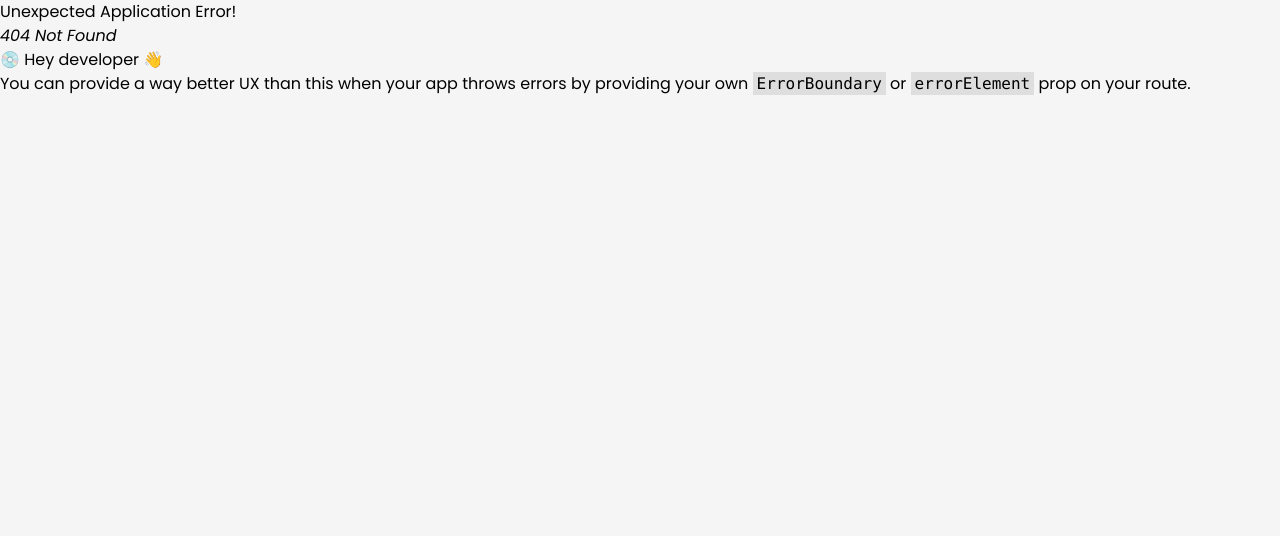
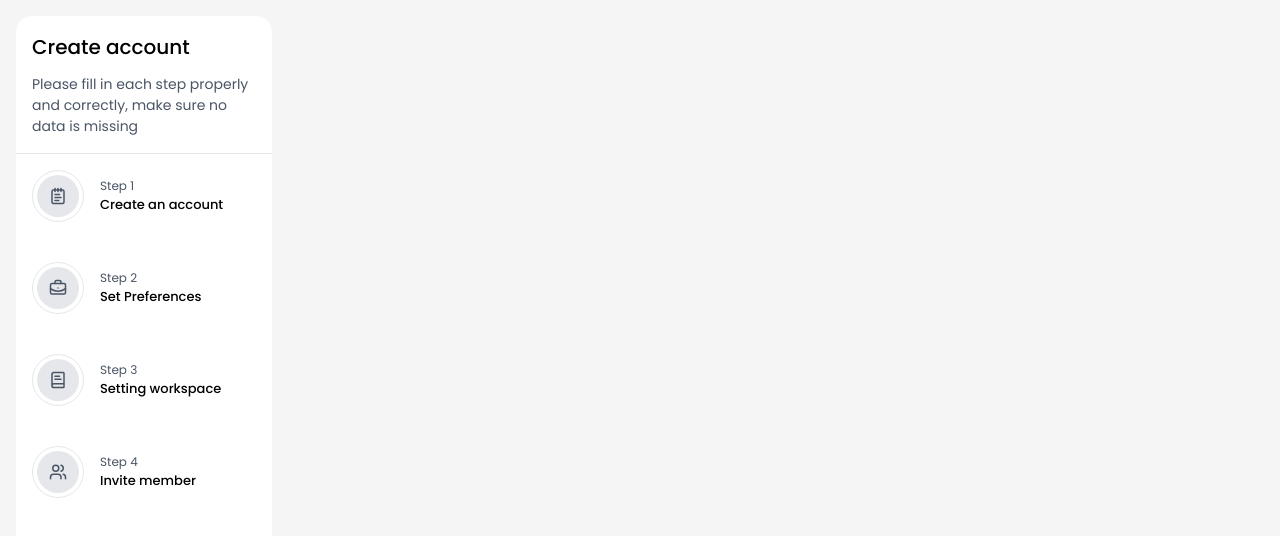
Before and after one commit to sanjay50986/Task-Orbit, a React (Vite) app in the folder Frontend/: page /auth/create-profile in a window 1280 px wide. Before the commit this address had no page. Shown: the top 536 px of the page. Built offline with nearby package versions, Linux system fonts and the light colour scheme.

Commit message:
Design progress bar

```diff
--- /dev/null
+++ b/Frontend/src/components/auth/CreateAccountLeft.jsx
@@ -0,0 +1,11 @@
+import React from 'react'
+
+const CreateAccountLeft = () => {
+  return (
+    <div>
+
+    </div>
+  )
+}
+
+export default CreateAccountLeft
--- a/Frontend/src/components/auth/Header.jsx
+++ b/Frontend/src/components/auth/Header.jsx
@@ -4,13 +4,12 @@ import Logo from '../../assets/Logo.png'
 const Header = () => {
     return (
         <nav>
-            <img
+            {/* <img
                 className="w-[180px] p-6"
                 src={Logo}
                 alt="DevBoard Logo"
-            />
+            /> */}
 
-            <hr className='text-[#CAF0F8]' />
         </nav>
     )
 }
--- /dev/null
+++ b/Frontend/src/components/auth/ProgressSidebar.jsx
@@ -0,0 +1,76 @@
+import React from 'react'
+import { NotepadText, BriefcaseBusiness, BookText, Users  } from 'lucide-react';
+
+
+
+const ProgressSidebar = () => {
+    return (
+        <div >
+            <div className='border-b p-4 border-gray-200'>
+                <h1 className='text-[20px] font-medium'>Create account</h1>
+                <h2 className='text-gray-600 text-[14px] pt-3 '>Please fill in each step properly and correctly, make sure no data is missing</h2>
+            </div>
+
+            <div className='p-4 space-y-10'>
+                <div className='flex items-center gap-4'>
+
+                    <div className='border rounded-full border-gray-200 p-1'>
+                        <div className='bg-gray-200 rounded-full p-3'>
+                            <NotepadText className='text-gray-600 w-4.5 h-4.5' />
+                        </div>
+                    </div>
+
+                    <div>
+                        <h1 className='text-gray-600 text-[12px]'>Step 1</h1>
+                        <h2 className='font-medium text-[13px]'>Create an account</h2>
+                    </div>
+                </div>
+                <div className='flex items-center gap-4'>
+
+                    <div className='border rounded-full border-gray-200 p-1'>
+                        <div className='bg-gray-200 rounded-full p-3'>
+                            <BriefcaseBusiness  className='text-gray-600 w-4.5 h-4.5' />
+                        </div>
+                    </div>
+
+                    <div>
+                        <h1 className='text-gray-600 text-[12px]'>Step 2</h1>
+                        <h2 className='font-medium text-[13px]'>Set Preferences</h2>
+                    </div>
+                </div>
+
+                <div className='flex items-center gap-4'>
+
+                    <div className='border rounded-full border-gray-200 p-1'>
+                        <div className='bg-gray-200 rounded-full p-3'>
+                            <BookText className='text-gray-600 w-4.5 h-4.5' />
+                        </div>
+                    </div>
+
+                    <div>
+                        <h1 className='text-gray-600 text-[12px]'>Step 3</h1>
+                        <h2 className='font-medium text-[13px]'>Setting workspace</h2>
+                    </div>
+                </div>
+
+                <div className='flex items-center gap-4'>
+
+                    <div className='border rounded-full border-gray-200 p-1'>
+                        <div className='bg-gray-200 rounded-full p-3'>
+                            <Users className='text-gray-600 w-4.5 h-4.5' />
+                        </div>
+                    </div>
+
+                    <div>
+                        <h1 className='text-gray-600 text-[12px]'>Step 4</h1>
+                        <h2 className='font-medium text-[13px]'>Invite member</h2>
+                    </div>
+                </div>
+
+
+            </div>
+        </div>
+    )
+}
+
+export default ProgressSidebar
--- a/Frontend/src/pages/auth/register/RegisterStepOne.jsx
+++ b/Frontend/src/pages/auth/register/StepEmail.jsx
@@ -1,14 +1,12 @@
 import TextInput from '@/components/textInput/TextInput';
 import React from 'react'
 import { FaGoogle } from "react-icons/fa";
-
 
 const RegisterStepOne = () => {
     return (
         <div className='flex justify-center items-center h-[80vh]'>
             <div className='bg-white rounded-2xl p-2  max-sm:mx-4'>
                 <div className='p-2  space-y-3'>
-
                     <h1 className='text-[20px] font-medium'>Get Started now!</h1>
                     <h2 className='text-gray-600 text-[14px]'>Register with your email, and we will send you a codes for <br /> authentication, and you can create your account!</h2>
                     <button className='primary-btn'> <FaGoogle /><span className=' font-medium'>Sign up with Google</span></button>
@@ -25,7 +23,6 @@ const RegisterStepOne = () => {
                 <div className='bg-[#f5f5f5] rounded-lg p-3 mt-2'>
                     <h5 className='text-gray-600 text-center text-[14px]'>Already have an account? <span className='text-[#11326d]'>Login</span></h5>
                 </div>
-
             </div>
         </div>
     )
--- /dev/null
+++ b/Frontend/src/pages/auth/register/StepUserInfo.jsx
@@ -0,0 +1,18 @@
+import ProgressSidebar from '@/components/auth/ProgressSidebar'
+import React from 'react'
+
+const StepUserInfo = () => {
+  return (
+    <div className="flex h-screen">
+      <div className="xl:w-[20%] md:w-[33%] sm:w-[40%] bg-white m-4 rounded-2xl">
+        <ProgressSidebar />
+      </div>
+
+      {/* <div className="w-[70%] m-4">
+        <h1 className="text-xl">Step 1: User Info</h1>
+      </div> */}
+    </div>
+  )
+}
+
+export default StepUserInfo
```
Also changed, not shown: Frontend/src/App.jsx (+9 -3 lines), Frontend/src/pages/auth/register/StepVerificationCode.jsx (renamed from Frontend/src/pages/auth/register/VerifyOtp.jsx).
